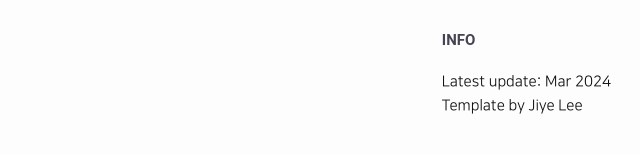
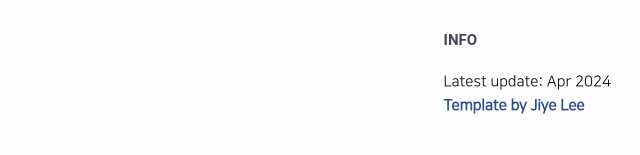
Before and after one commit to snuvclab/gtu, a plain HTML site: page index.html in a window 1280 px wide. Shown: the part 1678-1833 px from the top of the page, 499-1139 px from the left. Drawn offline with Linux system fonts and the light colour scheme; files whose address does not match are found by name.

Commit message:
ack the template

```diff
--- a/index.html
+++ b/index.html
@@ -160,8 +160,8 @@
                 <div class="footer-col" style="float: right;">
                     <ul class="footer-list">
                         <li class="footer-ui">INFO</li>
-                        <p style="margin:10 0 0 0; font-size: 15px;">Latest update: Mar 2024</p>
-                        <p style="margin:0 0; font-size:15px; " href=https://jiyewise.github.io/>Template by Jiye Lee</p>
+                        <p style="margin:10 0 0 0; font-size: 15px;">Latest update: Apr 2024</p>
+                        <a style="margin:0 0; font-size:15px; " href=https://jiyewise.github.io/>Template by Jiye Lee</a>
                         </ul>
                     <!-- <a href="https://github.com/jiyewise"><i class="fab fa-github icon" style='font-size:27px;'></i></a>
                     <a href="https://twitter.com/jiyewise"><i class="fab fa-brands fa-twitter icon" style='font-size:27px;'></i></a>
```
